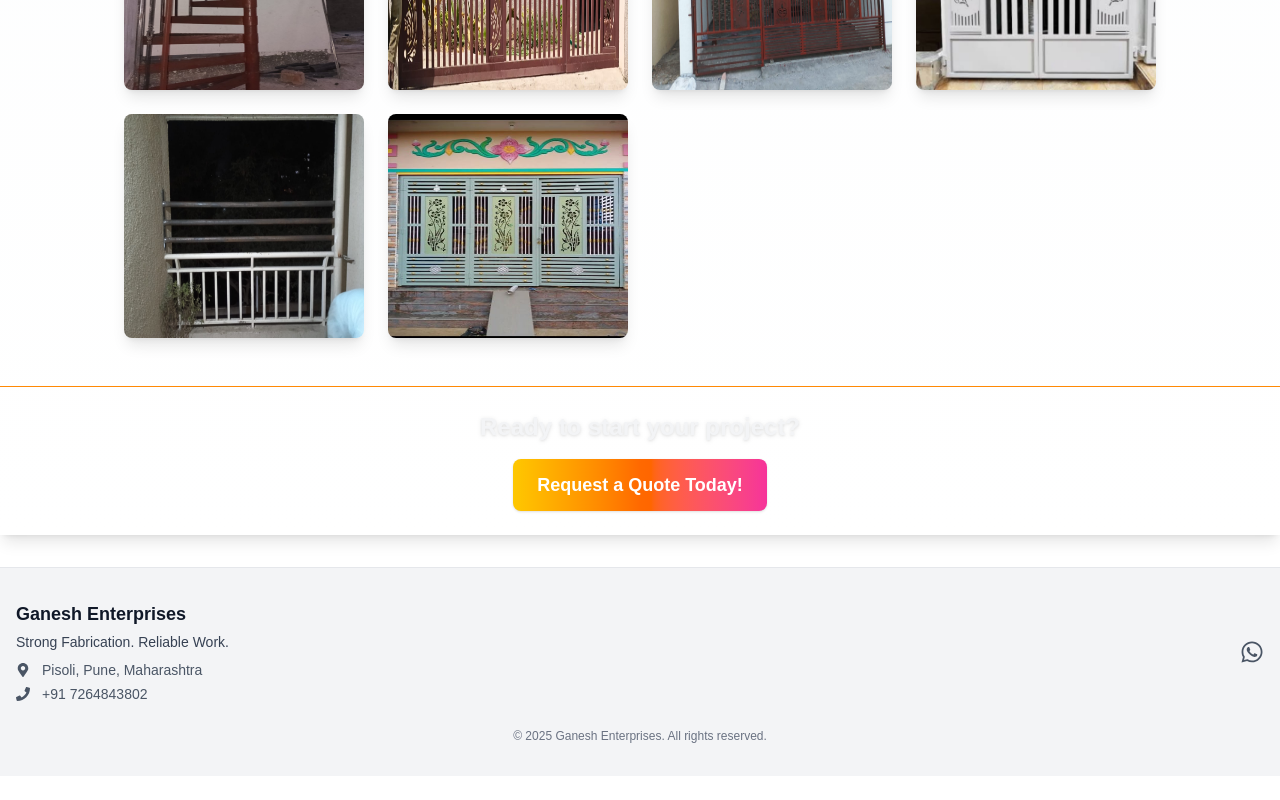
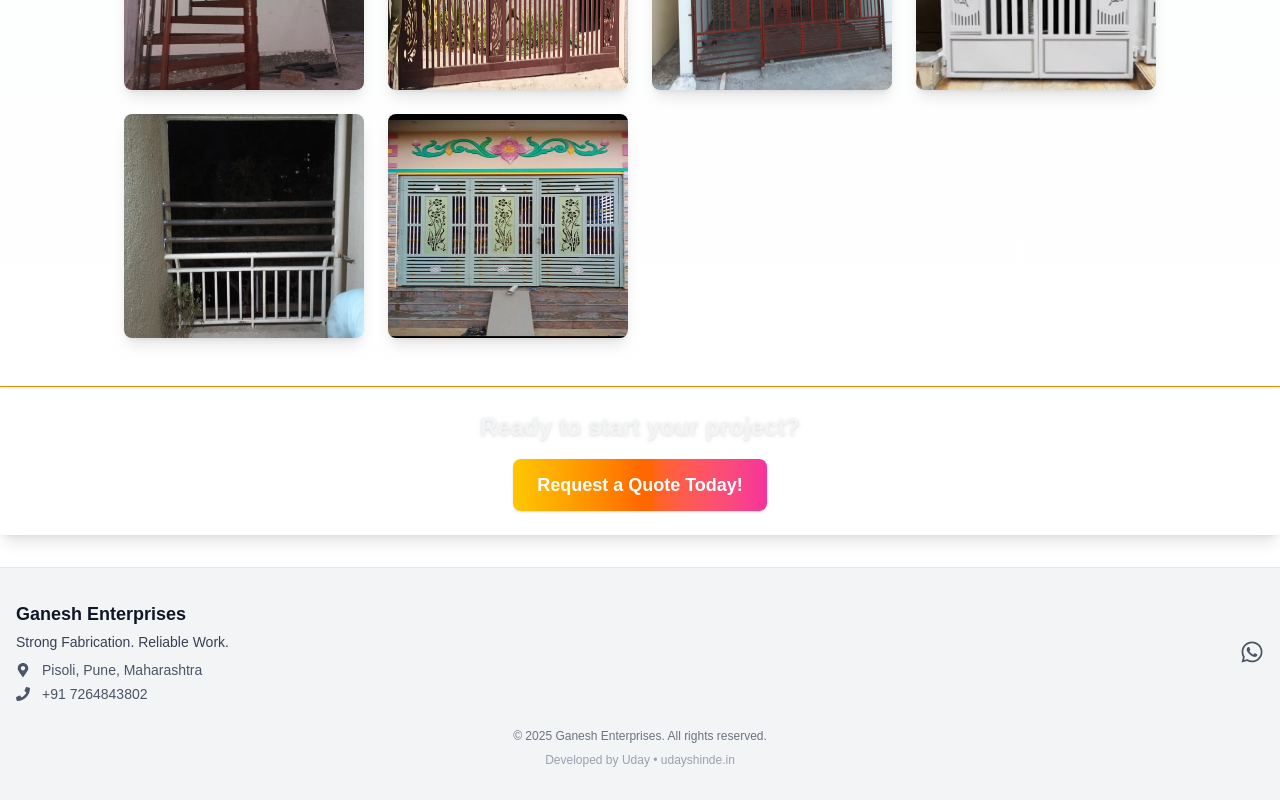
Before and after one commit to udayshinde75/GaneshEnterprises, a Next.js app: page / in a window 1280 px wide. Shown: the part 1920-2720 px from the top of the page. Before the commit the page ends 2696 px from the top, so only its background shows below. Built offline with nearby package versions, Linux system fonts and the light colour scheme.

Commit message:
dev info

```diff
--- a/app/components/Footer.tsx
+++ b/app/components/Footer.tsx
@@ -34,6 +34,26 @@ export default function Footer() {
         </div>
       </div>
       <div className="text-center text-xs text-gray-500 dark:text-gray-400 mt-6">&copy; {new Date().getFullYear()} Ganesh Enterprises. All rights reserved.</div>
+      <div className="text-center text-xs text-gray-400 dark:text-gray-500 mt-2">
+        Developed by{" "}
+        <Link
+          href="https://udayshinde.in"
+          target="_blank"
+          rel="noopener noreferrer"
+          className="hover:text-gray-600 dark:hover:text-gray-300 transition-colors"
+        >
+          Uday
+        </Link>
+        {" "}•{" "}
+        <Link
+          href="https://udayshinde.in"
+          target="_blank"
+          rel="noopener noreferrer"
+          className="hover:text-gray-600 dark:hover:text-gray-300 transition-colors"
+        >
+          udayshinde.in
+        </Link>
+      </div>
     </footer>
   );
 }
```
